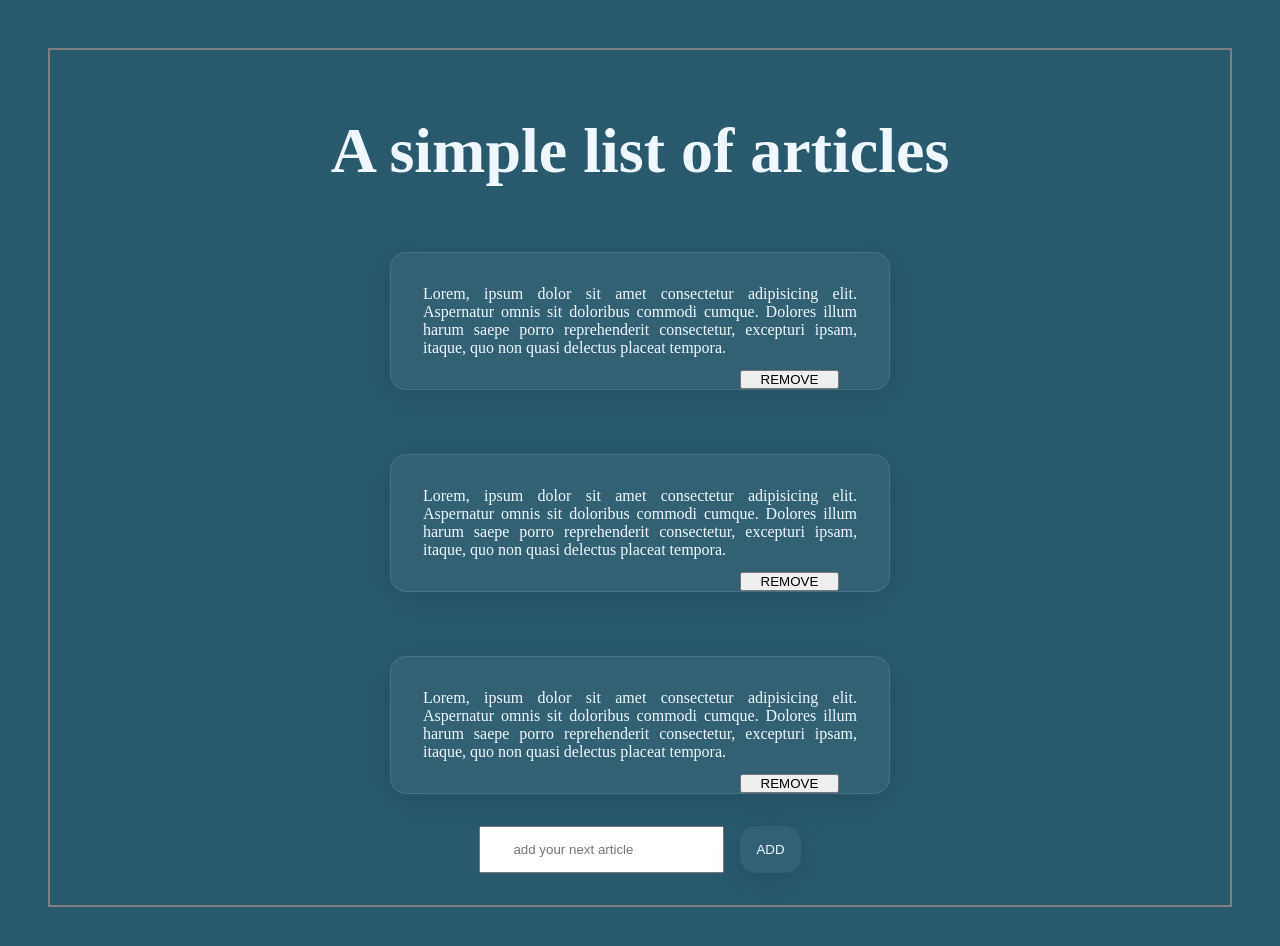
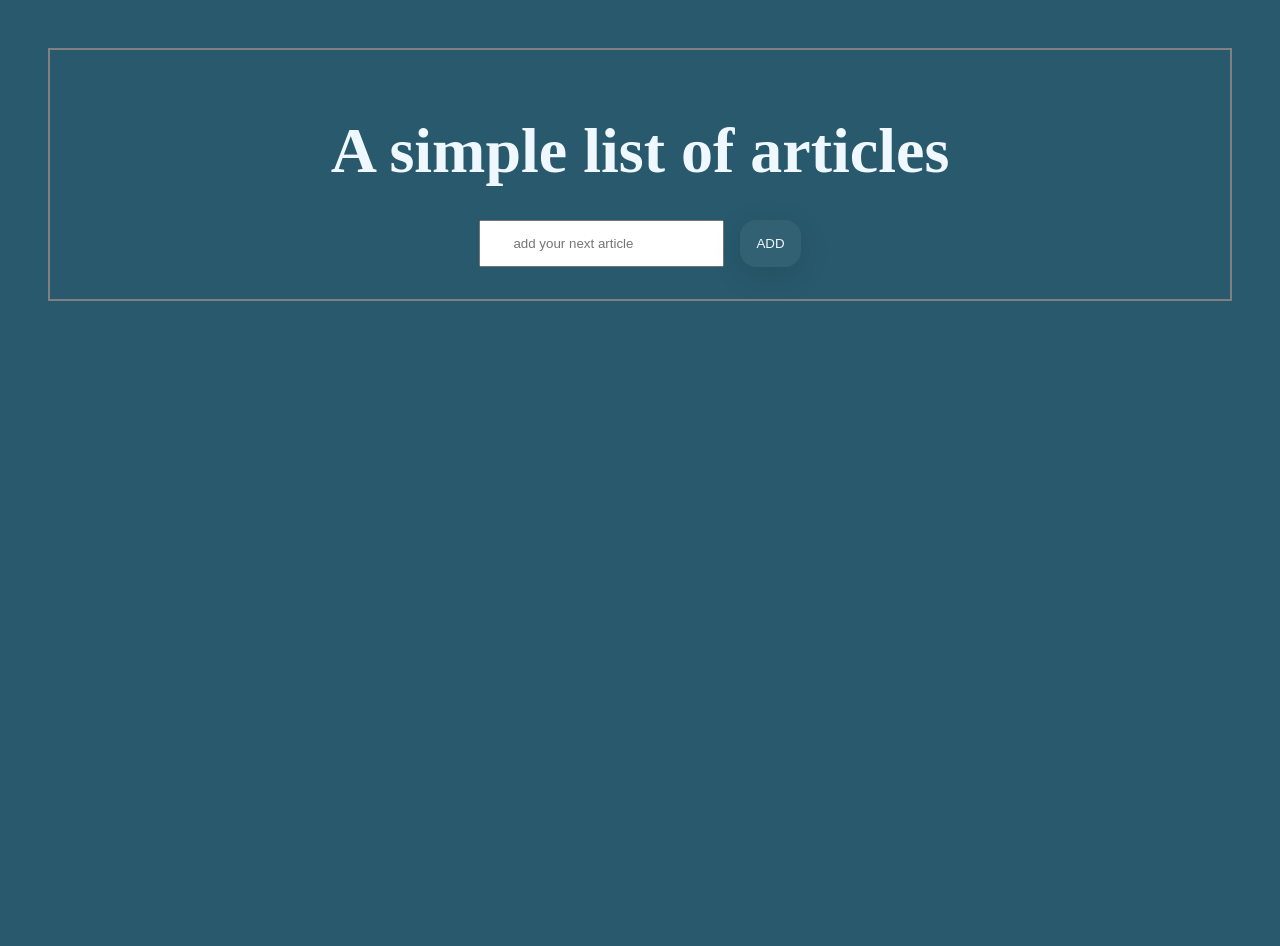
Before and after one commit to andrealoda/react-form, a React (Vite) app: page / in a window 1280 px wide. Shown: the top 946 px of the page. After the commit the page ends 800 px from the top, so only its background shows below. Built offline with nearby package versions, Linux system fonts and the light colour scheme.

Commit message:
create a component for the article adding function

```diff
--- a/src/App.jsx
+++ b/src/App.jsx
@@ -1,26 +1,19 @@
 import { useState } from 'react'
+import ArticleAdderForm from './components/FormApp'
 
 
 function App() {
 
 
-  const [article, setArticle] = useState([
-    'Lorem, ipsum dolor sit amet consectetur adipisicing elit. Aspernatur omnis sit doloribus commodi cumque. Dolores illum harum saepe porro reprehenderit consectetur, excepturi ipsam, itaque, quo non quasi delectus placeat tempora.',
-    'Lorem, ipsum dolor sit amet consectetur adipisicing elit. Aspernatur omnis sit doloribus commodi cumque. Dolores illum harum saepe porro reprehenderit consectetur, excepturi ipsam, itaque, quo non quasi delectus placeat tempora.',
-    'Lorem, ipsum dolor sit amet consectetur adipisicing elit. Aspernatur omnis sit doloribus commodi cumque. Dolores illum harum saepe porro reprehenderit consectetur, excepturi ipsam, itaque, quo non quasi delectus placeat tempora.'
-  ]);
+  const [article, setArticle] = useState([]);
   const [newArticle, setNewArticle] = useState('')
 
- function handleSubmit(e) {
-  e.preventDefault()
-  setArticle([...article, newArticle])
-  setNewArticle('')
- }
 
- function removeArticle(i) {
-  const filteredArticles = article.filter((singleArticle, index) => index !== i)
-  setArticle(filteredArticles)
- }
+
+  function removeArticle(i) {
+    const filteredArticles = article.filter((singleArticle, index) => index !== i)
+    setArticle(filteredArticles)
+  }
 
   return (
     <>
@@ -39,19 +32,17 @@ function App() {
           ))}
         </div>
 
-        <form action="" onSubmit={handleSubmit}>
 
-          <div className="addArticleForm">
-            <input type="text" className='form-control' value={newArticle} onChange={e => setNewArticle(e.target.value)} placeholder='add your next article' />
-            <button className='btn glass-card'>ADD</button>
+        <ArticleAdderForm newArticle={newArticle}
+          setNewArticle={setNewArticle}
+          article={article}
+          setArticle={setArticle} />
 
-          </div>
-        </form>
 
       </div>
 
 
-   </>
+    </>
   )
 }
 
--- /dev/null
+++ b/src/components/FormApp.jsx
@@ -0,0 +1,24 @@
+export default function ArticleAdderForm ({ newArticle, setNewArticle, article, setArticle }) {
+
+ function handleSubmit(e) {
+  e.preventDefault()
+  setArticle([...article, newArticle])
+  setNewArticle('')
+ }
+
+    return (
+
+        <form action="" onSubmit={handleSubmit}>
+
+          <div className="addArticleForm">
+            <input type="text" className='form-control' value={newArticle} onChange={e => setNewArticle(e.target.value)} placeholder='add your next article' />
+            <button className='btn glass-card'>ADD</button>
+
+          </div>
+        </form>
+
+
+
+
+    )
+}
```
Also changed, not shown: src/components/ArticleApp.jsx (added).
